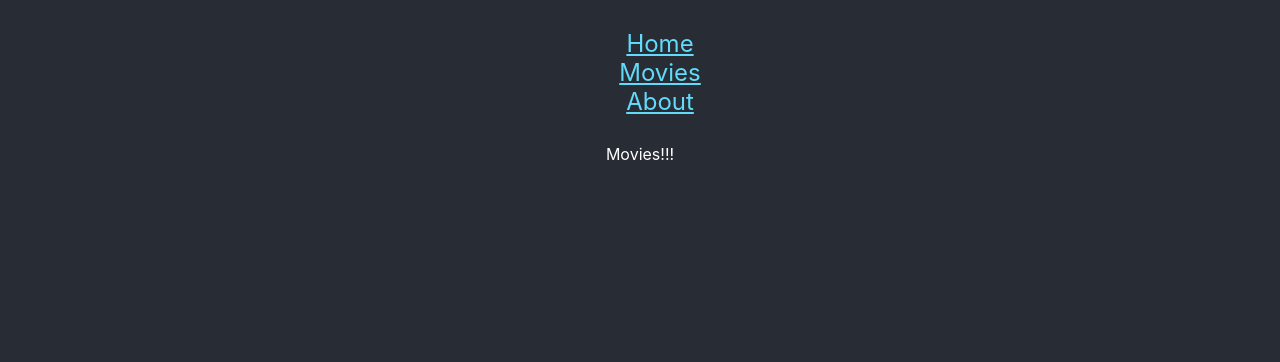
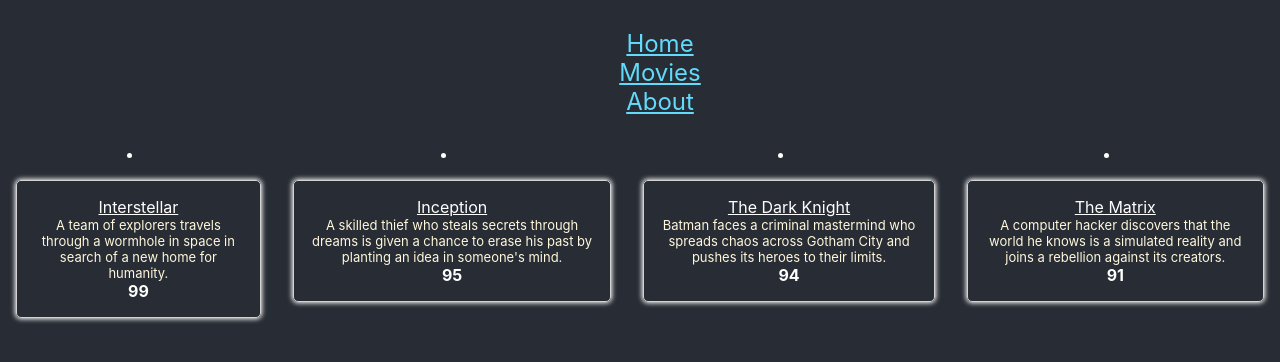
Before and after one commit to romb52/movies-db-2026, a React (Create React App) app: page /movies in a window 1280 px wide. Shown: the top 362 px of the page. Built offline with nearby package versions, Linux system fonts and the light colour scheme.

Commit message:
add movieCard, routing

```diff
--- /dev/null
+++ b/src/features/Movies/MovieCard.tsx
@@ -0,0 +1,20 @@
+import { Link } from "react-router-dom";
+
+
+interface MovieCardProps {
+    id: number;
+    title: string;
+    overview: string;
+    popularity: number
+}
+
+
+export function MovieCard({ id, title, overview, popularity }: MovieCardProps) {
+    return (
+        <div className="Movies-card">
+            <Link to ={`/movies/${id}`}>{title}</Link>
+            <div className="Movies-card-overview">{overview}</div>
+            <div className="Movies-card-pop">{popularity}</div>
+        </div>
+    )
+}
--- /dev/null
+++ b/src/features/Movies/Movies.css
@@ -0,0 +1,28 @@
+.Movies-list{
+    display: flex;
+    justify-content: center;
+
+}
+
+.Movies-card{
+    margin: 1rem;
+    padding: 1rem;
+    display: flex;
+    flex-direction: column;
+    border: 1px solid lightgray;
+    border-radius: 5px;
+    box-shadow: 0px 0px 5px 1px;
+}
+
+.Movies-card a {
+    color: white;
+}
+
+.Movies-card-overview {
+font-size: small;
+color: cornsilk;
+}
+
+.Movies-card-pop {
+font-weight: bold;
+}
--- a/src/features/Movies/Movies.tsx
+++ b/src/features/Movies/Movies.tsx
@@ -1,5 +1,29 @@
-export function Movies () {
-    return <div>
-        Movies!!!
-    </div>
+import { Movie } from "../../reducers/movies";
+import { connect } from "react-redux"
+import { RootState } from "../../store";
+import { MovieCard } from "./MovieCard";
+import "./Movies.css";
+
+interface MoviesProps {
+    movies: Movie[]
 }
+
+
+function Movies({ movies }: MoviesProps) {
+    return <section>
+        <div className="Movies-list">
+            {movies.map((m) => (
+                <li key={m.id}>
+                    <MovieCard key={m.id} id={m.id} title={m.title} overview={m.overview} popularity={m.popularity} />
+                </li>
+            ))}
+        </div>
+    </section>
+}
+
+
+const mapStateToProps = (state: RootState) => ({
+    movies: state.movies.top,
+})
+const connector = connect(mapStateToProps);
+export default connector(Movies);
--- a/src/index.tsx
+++ b/src/index.tsx
@@ -5,12 +5,14 @@
 import reportWebVitals from './reportWebVitals';
 import {RouterProvider, createBrowserRouter } from 'react-router-dom';
 import { About } from './features/About/About';
-import { Movies } from './features/Movies/Movies';
+import  Movies  from './features/Movies/Movies';
+import { Provider } from 'react-redux';
+import store from './store';
 
 const router = createBrowserRouter([
   {
     path: "/",
-    element: <App/>,
+    element: <Provider store={store}><App/></Provider>,
     children: [
       {
         path: "/about",
--- a/src/reducers/movies.ts
+++ b/src/reducers/movies.ts
@@ -1,7 +1,7 @@
 import type { Action, Reducer } from "redux";
 
 
-interface Movie {
+export interface Movie {
     id: number;
     title: string;
     popularity: number;
@@ -14,11 +14,31 @@
 
 const initialState: MovieState = {
     top: [
-        { id: 1, title: "Interstellar", popularity: 99, overview: "A science fiction movie...." },
-        { id: 2, title: "fgf", popularity: 90, overview: "klgjk...." },
-        { id: 3, title: "fjnsfdgsdfgdfgddfgnj", popularity: 9, overview: "gjilfghzsdf...." },
-        { id: 4, title: "kfjhkdtghd", popularity: 55, overview: "tsjfgghasdf...." }
-    ]
+  {
+    id: 1,
+    title: "Interstellar",
+    popularity: 99,
+    overview: "A team of explorers travels through a wormhole in space in search of a new home for humanity."
+  },
+  {
+    id: 2,
+    title: "Inception",
+    popularity: 95,
+    overview: "A skilled thief who steals secrets through dreams is given a chance to erase his past by planting an idea in someone's mind."
+  },
+  {
+    id: 3,
+    title: "The Dark Knight",
+    popularity: 94,
+    overview: "Batman faces a criminal mastermind who spreads chaos across Gotham City and pushes its heroes to their limits."
+  },
+  {
+    id: 4,
+    title: "The Matrix",
+    popularity: 91,
+    overview: "A computer hacker discovers that the world he knows is a simulated reality and joins a rebellion against its creators."
+  }
+]
 }
 
 const moviesReducer: Reducer<MovieState, Action> = (state = initialState, action) => {
```
